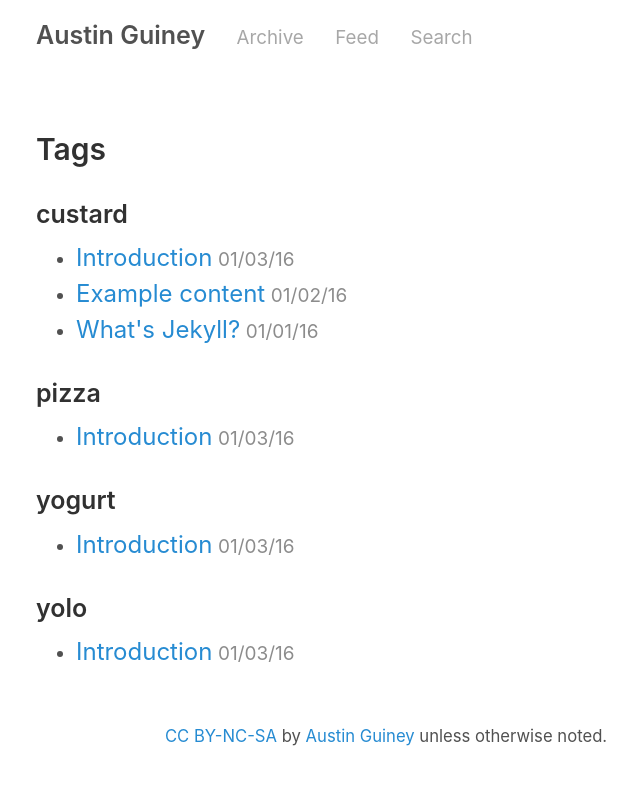
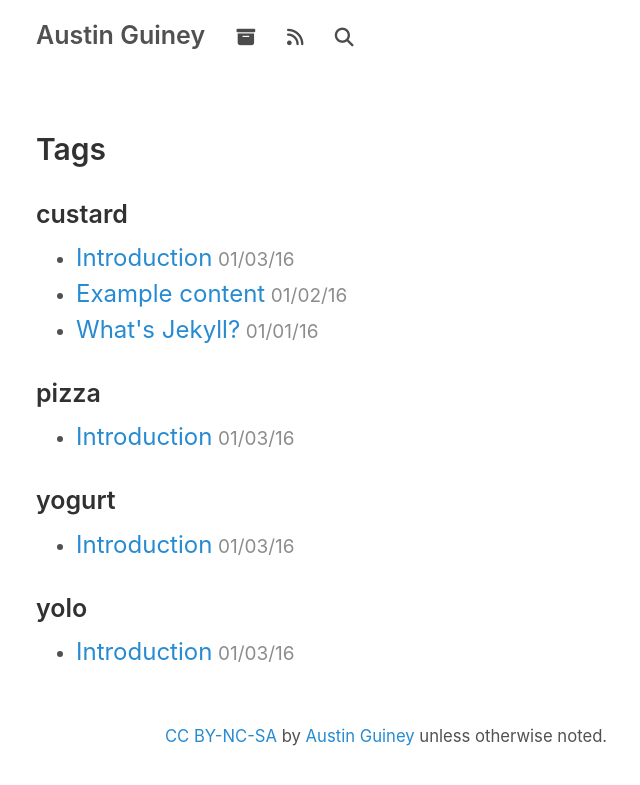
Before and after one commit to pyreking/pyreking.github.io, a Jekyll site: the page built from list_of_tags.html, in a window 1280 px wide. Shown: the top 785 px of the page, without its empty margins (254-894 px from the left). Built offline with Jekyll 4.4.1, drawn with Linux system fonts in a browser that asks for light colours; nearby versions of some CDN libraries.

Commit message:
Added a search feature.

```diff
--- a/_config.yml
+++ b/_config.yml
@@ -31,12 +31,6 @@
   - jekyll-paginate
   - jekyll-gist
 
-# Navigation bar
-pages_list:
-  Archive: '/archive'
-  Feed: '/atom.xml'
-  Search: '/search'
-
 # Post preview
 excerpt_separator: <!--more-->
 
--- a/_layouts/default.html
+++ b/_layouts/default.html
@@ -1,23 +1,65 @@
 <!DOCTYPE html>
 <html lang="en">
+
+<!-- Load the external HTML header -->
   {% include head.html %}
+
+  <!-- Load the external stylsheet for searching -->
+  <link rel="stylesheet" href="/../../../css/super-search.css">
   <body>
     <div class="container content">
       <header class="masthead">
         <h3 class="masthead-title">
-          <a href="{{ site.baseurl }}/" title="Home">{{ site.title }}</a>
-	<!-- Generate page links -->
-	{% for page in site.pages_list %}
+
+	<!-- Home link-->
+		<a href="{{ site.baseurl }}/" title="Home">{{ site.title }}</a>
+
+	<!-- Archive link -->
+		&nbsp;&nbsp;&nbsp;
+		<a href="/archive" title="Archive">
+		<small><i class="fa fa-archive" aria-hidden="true"></i></small></a>
+
+	<!-- Atom feed -->
+		&nbsp;&nbsp;&nbsp;
+		<a href="/atom.xml" title="Feed">
+		<small><i class="fa fa-rss" aria-hidden="true"></i></small></a>
+
+	<!-- Click on the search icon to search -->
 	&nbsp;&nbsp;&nbsp;
-	<small><a href="{{ page[1]  }}">{{ page[0] }}</a></small>
-	{% endfor %}
+	<a href="javascript:void(0)" title="Click or press '/' to search" onclick="toggleSearch()" class="search-btn">
+	<small><i class="fa fa-search" aria-hidden="true"></i></small>
+	</a>
+
+	<!-- Press / to search -->
+	 <div class="super-search" id="js-super-search">
+  <a href="javascript:void(0)" onclick="superSearch.toggle()" class="super-search__close-btn">
+
+  <!-- X icon for search -->
+  <svg style="width:48px;height:48px" viewBox="0 0 24 24">
+<path d="M13.46,12L19,17.54V19H17.54L12,13.46L6.46,19H5V17.54L10.54,12L5,6.46V5H6.46L12,10.54L17.54,5H19V6.46L13.46,12Z" />
+</svg></a>
+
+<!-- Text field for search -->
+  <input type="text" placeholder="Type here to search" class="super-search__input" id="js-super-search__input">
+  <ul class="super-search__results" id="js-super-search__results"></ul>
+ </div>
+
+<!-- Load external search script -->
+ <script src="/../../../js/super-search.js"></script>
+ <script>superSearch({
+ 	// Load the site's atom feed
+ 	searchFile: '/atom.xml'
+ });</script>
         </h3>
       </header>
 
+	<!-- Main content -->
       <main> {{ content }} </main>
+
 	<!-- Comments section -->
      {% include comments.html %}
 	<br>
+
 	<!-- Copyright Disclaimer -->
       <footer class="footer">
       <small>
@@ -27,6 +69,7 @@
 	</center>
       </footer>
     </div>
+
 	<!-- Google Analytics -->
     {% include google_analytics.html %}
   </body>
--- a/_sass/_masthead.scss
+++ b/_sass/_masthead.scss
@@ -20,6 +20,7 @@
   small {
     font-size: 75%;
     font-weight: 400;
-    opacity: .5;
+    opacity: .70;
+    color: #000000;
   }
 }
--- a/_sass/_posts.scss
+++ b/_sass/_posts.scss
@@ -37,12 +37,14 @@
   margin-bottom: 0.6rem;
 }
 
+// Post tags
 .post-tags {
   display: block;
   margin-top: -.5rem;
   margin-bottom: 1rem;
 }
 
+// Blue cloud for post tags
 .tag-style {
    background: rgba(106,159,181,0.15);
    padding: 0 .4rem;
@@ -51,12 +53,14 @@
    color: #6a9fb5;
 }
 
+// Change color when hovering
 .tag-style:hover{
    text-decoration:none;
    background:#6a9fb5;
    color:#fff
 }
 
+// Styling for about author section
 .author-info {
   display: block;
   padding-bottom: 1.10rem;
@@ -64,6 +68,7 @@
   border-bottom: 2px solid #cfcfcf;
 }
 
+// Styling for author image
 .author-pic {
   display: block;
   float: left;
@@ -79,6 +84,7 @@
   clear: both;
 }
 
+// Styling for archive pages
 .archive-title {
   display: inline;
   font-size: larger;
--- /dev/null
+++ b/css/super-search.css
@@ -0,0 +1,79 @@
+/* super-search
+Author: Kushagra Gour (http://kushagragour.in)
+MIT Licensed
+*/
+.super-search-btn {
+	position: fixed;
+	right: 10px;
+	top: 15px;
+	fill: #DDD;
+}
+.super-search-btn:hover {
+	fill: #BBB;
+}
+
+.super-search {
+	position: fixed;
+	background-color: rgba(0, 191, 255, 0.85);
+	left: 0;
+	right: 0;
+	top: 0;
+	bottom: 0;
+	z-index: 1;
+	transition: 0.2s ease;
+	visibility: hidden;
+	opacity: 0;
+}
+.super-search__close-btn {
+	fill: #DDD;
+	position: absolute;
+	right: 10px;
+	top: 15px;
+	z-index: 1;
+}
+.super-search__input {
+	border: 0;
+	font-size: 50px;
+	border-left: none;
+	border-right: none;
+	color: #999;
+	width: 100%;
+	padding: 10px 31px;
+	text-align: center;
+	transform: translateY(-100%);
+	transition: 0.15s ease-out 150ms;
+}
+.is-active .super-search__input {
+	transform: translateY(0);
+}
+.super-search__results {
+	text-align: center;
+	list-style: none;
+	padding: 0;
+	overflow-x: hidden;
+	height: calc(100% - 110px);
+	transition: 0.2s ease;
+}
+.super-search__results.is-hidden {
+	opacity: 0;
+	transform: translateY(-1vh);
+}
+
+.super-search__results > li > a {
+	display: block;
+	position: relative;
+	background-color: #f9f9f9;
+	color: #666;
+	padding: 17px;
+	margin: 12px 14px;
+	box-shadow: 0 3px 4px rgba(0,0,0,0.1);
+}
+.super-search__result-date {
+	color: #BBB;
+	position: absolute;
+	right: 12px;
+}
+.super-search.is-active {
+	opacity: 1;
+	visibility: visible;
+}
--- /dev/null
+++ b/js/super-search.js
@@ -0,0 +1,144 @@
+/* super-search
+Author: Kushagra Gour (http://kushagragour.in)
+MIT Licensed
+*/
+(function () {
+	var searchFile = '/atom.xml',
+		searchEl,
+		searchInputEl,
+		searchResultsEl,
+		currentInputValue = '',
+		lastSearchResultHash,
+		posts = [];
+
+	// Changes XML to JSON
+	// Modified version from here: http://davidwalsh.name/convert-xml-json
+	function xmlToJson(xml) {
+		// Create the return object
+		var obj = {};
+		if (xml.nodeType == 3) { // text
+			obj = xml.nodeValue;
+		}
+
+		// do children
+		// If all text nodes inside, get concatenated text from them.
+		var textNodes = [].slice.call(xml.childNodes).filter(function (node) { return node.nodeType === 3; });
+		if (xml.hasChildNodes() && xml.childNodes.length === textNodes.length) {
+			obj = [].slice.call(xml.childNodes).reduce(function (text, node) { return text + node.nodeValue; }, '');
+		}
+		else if (xml.hasChildNodes()) {
+			for(var i = 0; i < xml.childNodes.length; i++) {
+				var item = xml.childNodes.item(i);
+				var nodeName = item.nodeName;
+				if (typeof(obj[nodeName]) == "undefined") {
+					obj[nodeName] = xmlToJson(item);
+				} else {
+					if (typeof(obj[nodeName].push) == "undefined") {
+						var old = obj[nodeName];
+						obj[nodeName] = [];
+						obj[nodeName].push(old);
+					}
+					obj[nodeName].push(xmlToJson(item));
+				}
+			}
+		}
+		return obj;
+	}
+
+	function getPostsFromXml(xml) {
+		var json = xmlToJson(xml);
+		// Atom 1.0 format
+		if (json.entry && json.entry instanceof Array) {
+			return json.entry;
+		}
+		// Atom 2.0 format
+		else {
+			return json.channel.item;
+		}
+	}
+
+	window.toggleSearch = function toggleSearch() {
+		searchEl.classList.toggle('is-active');
+		if (searchEl.classList.contains('is-active')) {
+			// while opening
+			searchInputEl.value = '';
+		} else {
+			// while closing
+			searchResultsEl.classList.add('is-hidden');
+		}
+		setTimeout(function () {
+			searchInputEl.focus();
+		}, 210);
+	}
+
+	function handleInput() {
+		var currentResultHash, d;
+
+		currentInputValue = (searchInputEl.value + '').toLowerCase();
+		if (!currentInputValue || currentInputValue.length < 3) {
+			lastSearchResultHash = '';
+			searchResultsEl.classList.add('is-hidden');
+			return;
+		}
+		searchResultsEl.style.offsetWidth;
+
+		var matchingPosts = posts.filter(function (post) {
+			// Search `description` and `content` both to support 1.0 and 2.0 formats.
+			if ((post.title + '').toLowerCase().indexOf(currentInputValue) !== -1 || ((post.description || post.content) + '').toLowerCase().indexOf(currentInputValue) !== -1) {
+				return true;
+			}
+		});
+		if (!matchingPosts.length) {
+			searchResultsEl.classList.add('is-hidden');
+		}
+		currentResultHash = matchingPosts.reduce(function(hash, post) { return post.title + hash; }, '');
+		if (matchingPosts.length && currentResultHash !== lastSearchResultHash) {
+			searchResultsEl.classList.remove('is-hidden');
+			searchResultsEl.innerHTML = matchingPosts.map(function (post) {
+				d = new Date(post.updated);
+				return '<li><a href="' + post.id + '">' + post.title + '<span class="super-search__result-date">' + d.toUTCString().replace(/.*(\d{2})\s+(\w{3})\s+(\d{4}).*/,'$2 $1, $3') + '</span></a></li>';
+			}).join('');
+		}
+		lastSearchResultHash = currentResultHash;
+	}
+
+	function init(options) {
+		searchFile = options.searchFile || searchFile;
+		searchEl = document.querySelector(options.searchSelector || '#js-super-search');
+		searchInputEl = document.querySelector(options.inputSelector || '#js-super-search__input');
+		searchResultsEl = document.querySelector(options.resultsSelector || '#js-super-search__results');
+
+		var xmlhttp=new XMLHttpRequest();
+		xmlhttp.open('GET', searchFile);
+		xmlhttp.onreadystatechange = function () {
+			if (xmlhttp.readyState != 4) return;
+			if (xmlhttp.status != 200 && xmlhttp.status != 304) { return; }
+			var node = (new DOMParser).parseFromString(xmlhttp.responseText, 'text/xml');
+			node = node.children[0];
+			posts = getPostsFromXml(node);
+		}
+		xmlhttp.send();
+
+		// Toggle on ESC key
+		window.addEventListener('keyup', function onKeyPress(e) {
+			if (e.which === 27) {
+				toggleSearch();
+			}
+		});
+		// Open on '/' key
+		window.addEventListener('keypress', function onKeyPress(e) {
+			if (e.which === 47 && !searchEl.classList.contains('is-active')) {
+				toggleSearch();
+			}
+		});
+
+		searchInputEl.addEventListener('input', function onInputChange() {
+			handleInput();
+		});
+	}
+
+	init.toggle = toggleSearch;
+
+	window.superSearch = init;
+
+})();
```
